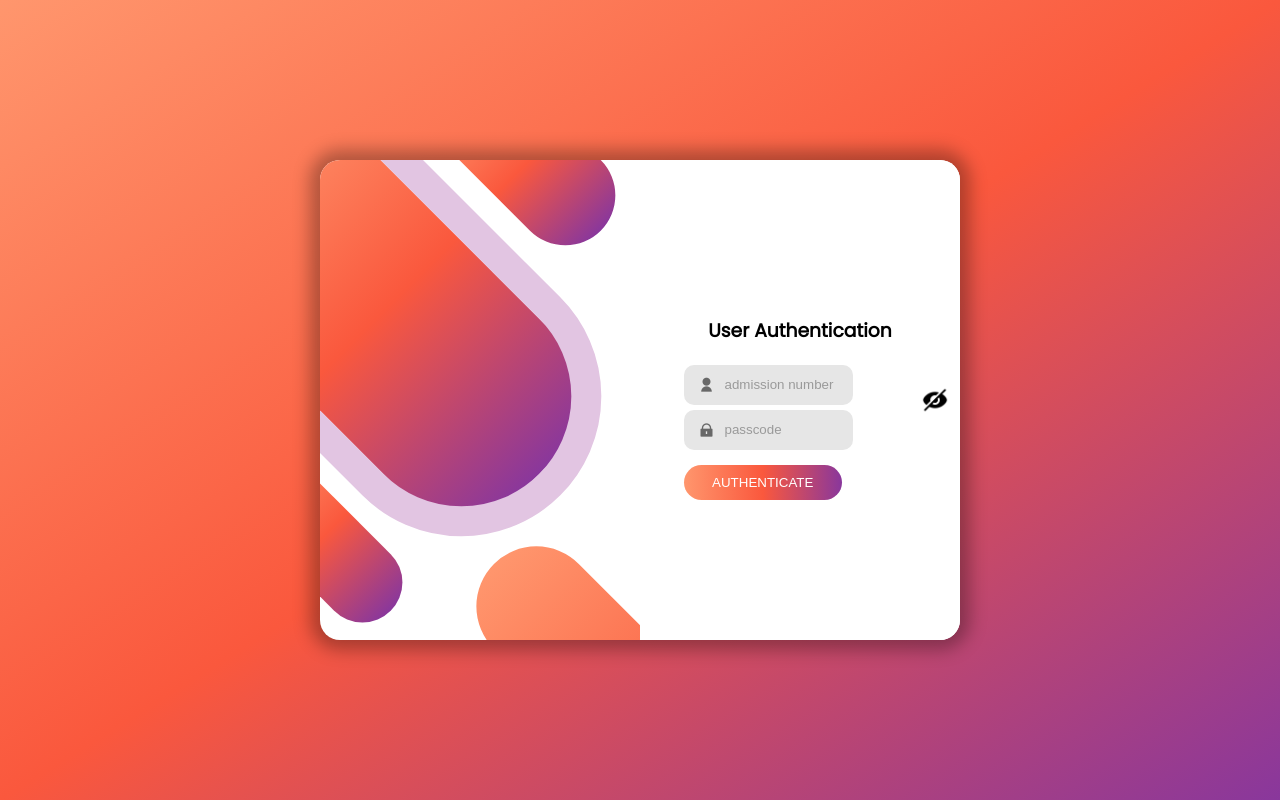
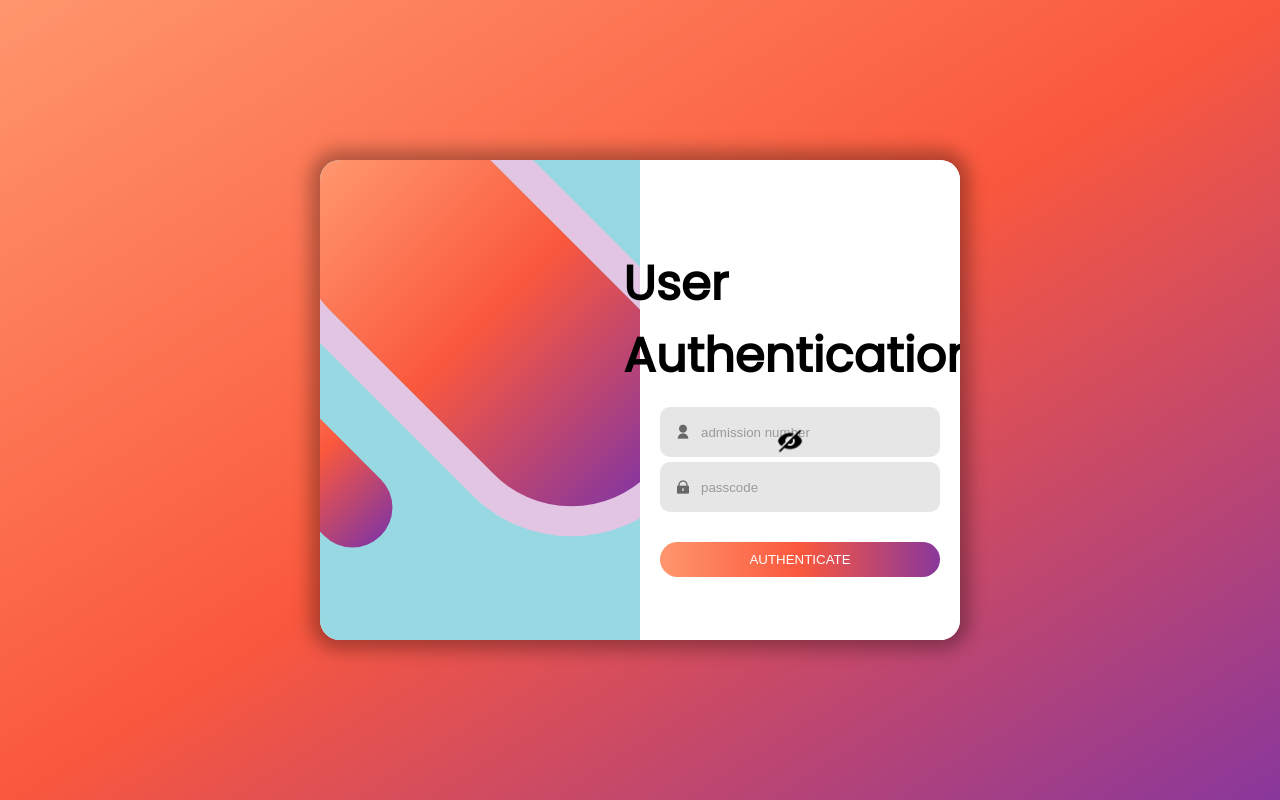
Before and after one commit to shatviksmit007/authentication-system, a Flask app: page / in a window 1280 px wide. Run offline with Flask 3, Linux system fonts and the light colour scheme; some libraries are stand-ins or nearby versions.

Commit message:
Update styles.css

```diff
--- a/static/styles.css
+++ b/static/styles.css
@@ -30,13 +30,14 @@ body{
     grid-area: design;
     display: none;
     position: relative;
+    background-color:#98d8e3;
 }
 .rotate-45{
     transform: rotate(-45deg);
 }
 .design .pill-1{
-    bottom: 0;
-    left: -40px;
+    bottom: 75px;
+    left: -50px;
     position: absolute;
     width: 80px;
     height: 200px;
@@ -46,7 +47,7 @@ body{
 
 .design .pill-2{
     top: -100px;
-    left: -80px;
+    left: 30px;
     position: absolute;
     height: 450px;
     width: 220px;
@@ -57,7 +58,7 @@ body{
 
 .design .pill-3{
     top: -100px;
-    left: 160px;
+    left: 350px;
     position: absolute;
     height: 200px;
     width: 100px;
@@ -67,7 +68,7 @@ body{
 
 .design .pill-4{
     bottom: -180px;
-    left: 220px;
+    left: 500px;
     position: absolute;
     height: 300px;
     width: 120px;
@@ -86,18 +87,19 @@ body{
 }
 
 .authenticate h3.title{
-    margin: 15px 0;
+    margin: 25px 0;
+    font-size: 48px;;
 }
 
 .text-input{
     background: #e6e6e6;
-    height: 40px;
+    height: 50px;
     display: flex;
-    width: 60%;
+    width: 250px;
     align-items: center;
     border-radius: 10px;
     padding: 0 15px;
-    margin: 5px 0;
+    margin: -10px 0 15px ;
 }
 
 .text-input input{
@@ -117,8 +119,8 @@ img {
     width: 30px;
     cursor: pointer;
     position: absolute;
-    right: 10px;
-    top: 50%;
+    right: 155px;
+    top: 58.5%;
     transform: translateY(-50%);
 }
 ::placeholder{
@@ -127,14 +129,14 @@ img {
 }
 
 .auth-btn{
-    width: 68%;
+    width: 100%;
     padding: 10px;
     color: white;
     background: linear-gradient(to right, #ff966d, #fa583d, #89379c);
     border: none;
     border-radius: 20px;
     cursor: pointer;
-    margin-top: 10px;
+    margin-top: 15px;
 }
 
 
```
